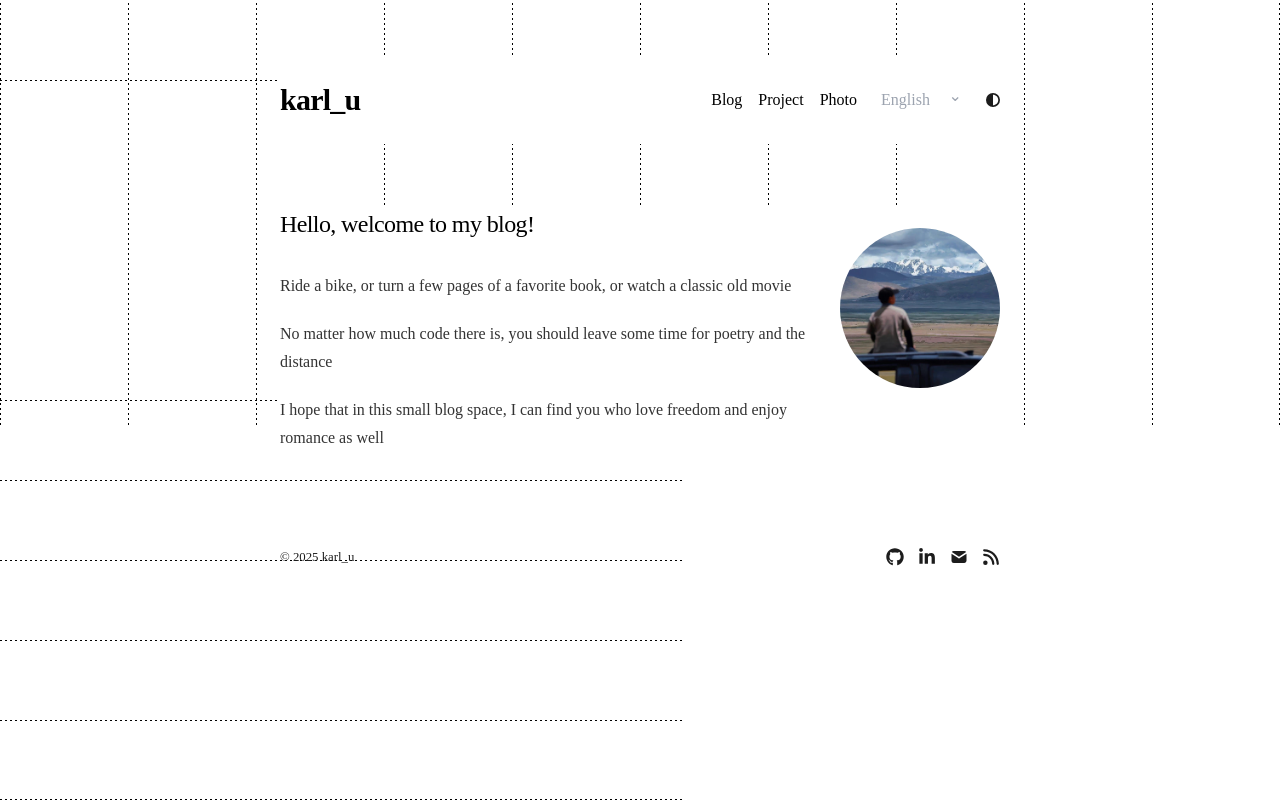
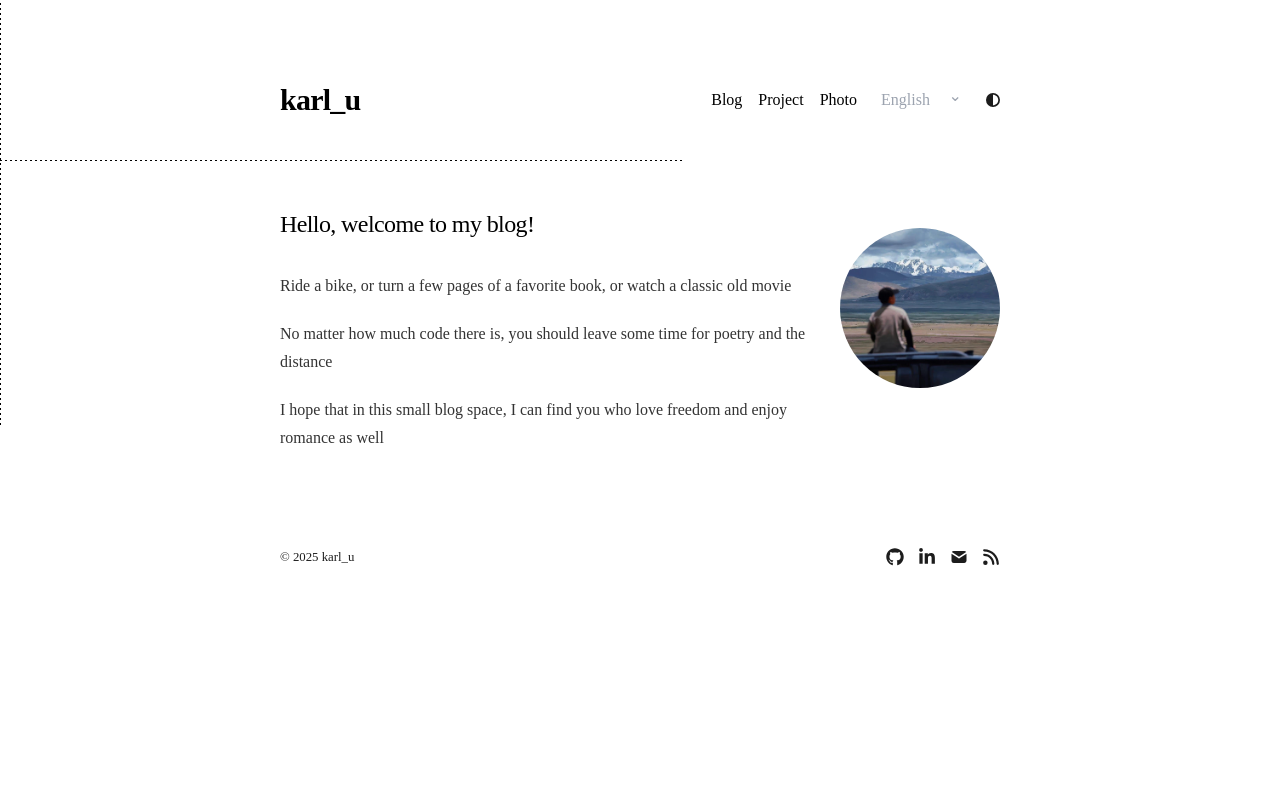
Before and after one commit to AstralBit/nextjs-boilerplate, a Next.js app: page /en in a window 1280 px wide. Built offline with nearby package versions, Linux system fonts and the light colour scheme.

Commit message:
feat: ✨ add animation

```diff
--- a/src/app/[locale]/page.tsx
+++ b/src/app/[locale]/page.tsx
@@ -31,30 +31,30 @@ export default function Page() {
       </section>
 
       <section className="ani-1 relative  overflow-hidden">
-        <div className="x-line top-[10%]"></div>
+        {/* <div className="x-line top-[10%]"></div> */}
         <div className="x-line top-[20%]"></div>
-        <div className="x-line top-[30%]"></div>
+        {/* <div className="x-line top-[30%]"></div> */}
         <div className="x-line top-[40%]"></div>
         <div className="x-line top-[50%]"></div>
-        <div className="x-line top-[60%]"></div>
-        <div className="x-line top-[70%]"></div>
-        <div className="x-line top-[80%]"></div>
-        <div className="x-line top-[90%]"></div>
-        <div className="x-line top-[100%]"></div>
+        {/* <div className="x-line top-[60%]"></div> */}
+        {/* <div className="x-line top-[70%]"></div> */}
+        {/* <div className="x-line top-[80%]"></div> */}
+        {/* <div className="x-line top-[90%]"></div> */}
+        {/* <div className="x-line top-[100%]"></div> */}
         {/* <!-- 减去line-width是因为 overflow-hidden 会遮住100%偏移的元素 --> */}
         <div className="x-line top-[calc(100%-var(--line-width))]"></div>
 
         <div className="y-line  left-0"></div>
-        <div className="y-line  left-[10%]"></div>
-        <div className="y-line  left-[20%]"></div>
-        <div className="y-line  left-[30%]"></div>
-        <div className="y-line  left-[40%]"></div>
-        <div className="y-line  left-[50%]"></div>
-        <div className="y-line  left-[60%]"></div>
-        <div className="y-line  left-[70%]"></div>
+        {/* <div className="y-line  left-[10%]"></div> */}
+        {/* <div className="y-line  left-[20%]"></div> */}
+        {/* <div className="y-line  left-[30%]"></div> */}
+        {/* <div className="y-line  left-[40%]"></div> */}
+        {/* <div className="y-line  left-[50%]"></div> */}
+        {/* <div className="y-line  left-[60%]"></div> */}
+        {/* <div className="y-line  left-[70%]"></div> */}
         <div className="y-line  left-[80%]"></div>
-        <div className="y-line  left-[90%]"></div>
-        <div className="y-line  left-[100%]"></div>
+        {/* <div className="y-line  left-[90%]"></div> */}
+        {/* <div className="y-line  left-[100%]"></div> */}
         <div className="y-line  left-[calc(100%-var(--line-width))]"></div>
       </section>
     </>
```
